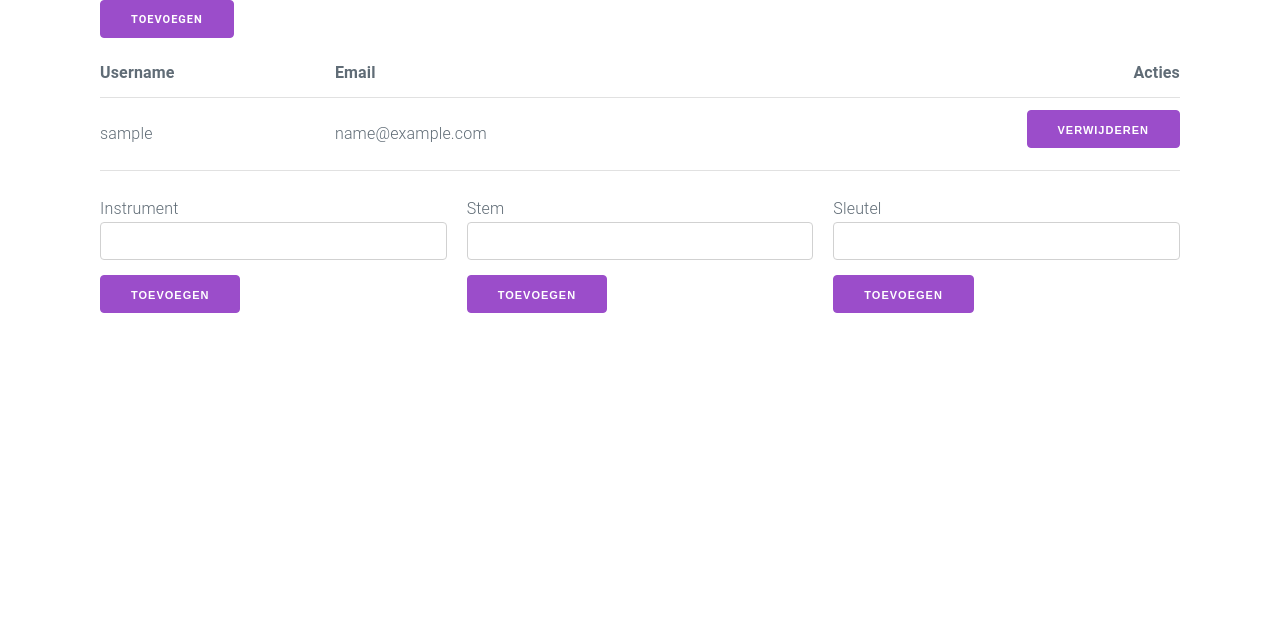
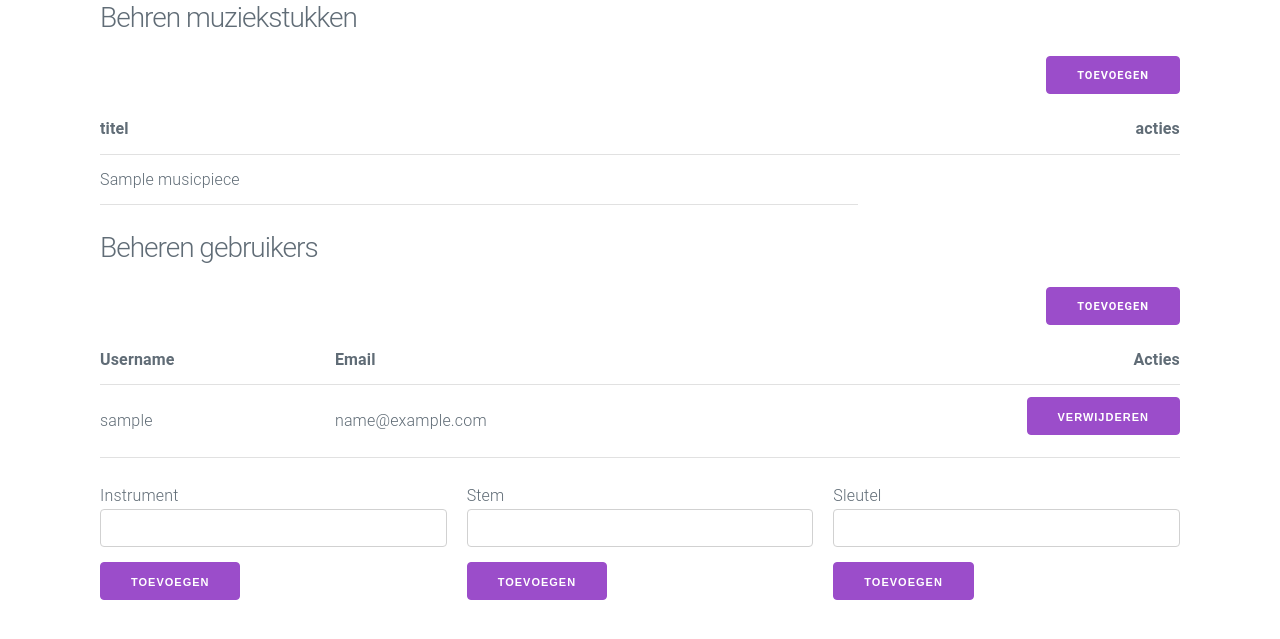
Before and after one commit to seanachaidh/cecilia, a Django app: page /musicmix/admin in a window 1280 px wide. Shown: the part 58-697 px from the top of the page. Run offline with Django 4.2, Linux system fonts and the light colour scheme; a user stored in the database is signed in; tables that the repository leaves empty hold one stand-in row (values such as "Sample post"); parts of the project's set-up code (start-up, migrations or seed data) failed here and were passed over.

Commit message:
piece creation maken

```diff
--- a/musicmix/musicviews/adminviews.py
+++ b/musicmix/musicviews/adminviews.py
@@ -14,14 +14,13 @@ from ..dao.labelrepo import collect_labels
 # TODO maak hier een paged list view van
 @user_passes_test(is_superuser)
 def show_admin_panel(request):
-    check = perform_auth_check(request)
-    if not check:
-        return check
+    pieces = MusicPiece.objects.all()
     users = User.objects.all()
     label_types = collect_labels()
     admin_context = {
         "label_types": label_types,
-        "users": users
+        "users": users,
+        "pieces": pieces
     }
     return render(request=request, template_name='musicmix/adminpanel.html', context=admin_context)
 
@@ -38,6 +37,10 @@ def add_label(request, label_type):
     naam = request.POST.get("nieuwe")
     info('nieuw label met naam: ' + naam)
     return redirect(reverse('admin'))
+
+@user_passes_test(is_superuser)
+def add_piece(request):
+    pass
 
 @user_passes_test(is_superuser)
 def add_user(request):
--- a/musicmix/static/css/main.css
+++ b/musicmix/static/css/main.css
@@ -52,6 +52,10 @@ ul.messages {
     text-align: right;
 }
 
+.float-right {
+    float: right;
+}
+
 /* inspiration from W3Schools */
 
 .chip-container {
--- a/musicmix/templates/musicmix/adminpanel.html
+++ b/musicmix/templates/musicmix/adminpanel.html
@@ -1,8 +1,28 @@
 {% extends "./base.html" %}
 {% block content %}
 
-<a class="button" href="admin/createuser">Toevoegen</a>
 
+<h3>Behren muziekstukken</h3>
+<a class="button float-right" href="admin/createpiece">Toevoegen</a>
+<table>
+    <thead>
+        <tr>
+            <th> titel </th>
+            <th class="right-align"> acties </th>
+        </tr>
+    </thead>
+    <tbody>
+        {% for piece in pieces %}
+            <tr>
+                <td>{{piece.title}}</td>
+            </tr>
+        {% endfor %}
+    </tbody>
+</table>
+
+
+<h3>Beheren gebruikers</h3>
+<a class="button float-right" href="admin/createuser">Toevoegen</a>
 <table>
     <thead>
         <tr>
@@ -14,7 +34,7 @@
     <tbody>
         {% for u in users %}
             <tr>
-                <td>{{ u.username}}</td>
+                <td>{{ u.username }}</td>
                 <td>{{ u.email }}</td>
                 <td class="right-align">
                     <form class="single-button-form" method="post" action="admin/deleteuser/{{ u.pk }}">
```
Also changed, not shown: musicmix/forms.py (+14 -0 lines).
